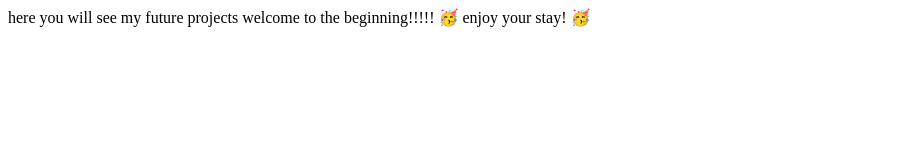
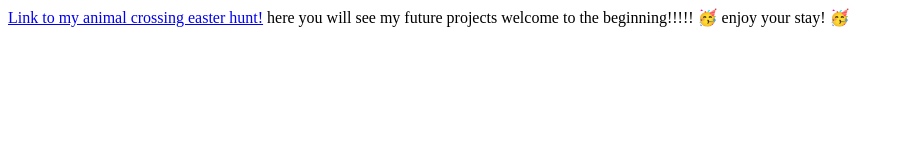
Before and after one commit to ljiewen/jiewen.github.io, a plain HTML site: page index.html in a window 1280 px wide. Shown: the whole page, without its empty margins (0-904 px from the left). Drawn offline with Linux system fonts and the light colour scheme.

Commit message:
Updated index.html
trying to navigate to animal crossing

```diff
--- a/index.html
+++ b/index.html
@@ -3,6 +3,7 @@
     <head>
         <meta charset="utf-8">
         <title>hi hello this is my first git hub website</title>
+        <a href="ljiewen.github.io/animal-crossing/"> Link to my animal crossing easter hunt!</a>
     </head>
     <body>
         here you will see my future projects welcome to the beginning!!!!!
```
